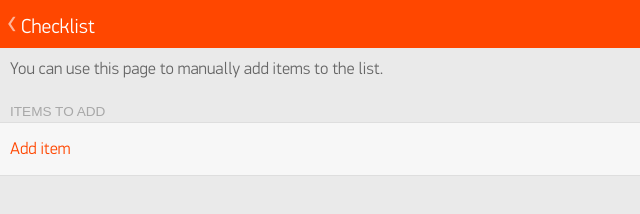
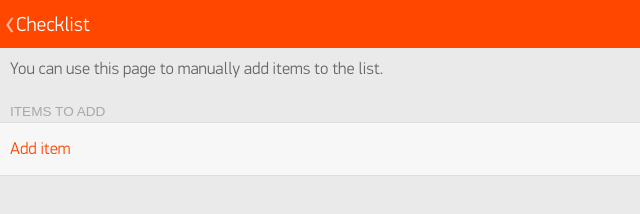
Before and after one commit to freakified/PebbleChecklist, a plain HTML site: page config.html in a window 1280 px wide. Shown: the full height of the page, 0-640 px from the left. Drawn offline with Linux system fonts and the light colour scheme.

Commit message:
Tweaked centering on toolbar

```diff
--- a/css/custom.css
+++ b/css/custom.css
@@ -10,22 +10,20 @@
 .main-toolbar h1 {
   font-size: 1.2em;
   color: white;
-  padding: 15px;
+  padding: 0;
   font-weight: 300;
   position: absolute;
-  top: 1px;
-  left: 6px;
+  top: 14px;
+  left: 16px;
 }
 
 .main-toolbar h1::before {
   content: '‹';
   font-size: 40px;
   position: absolute;
-  left: 3px;
-  top: 0;
   opacity: 0.6;
-  left: 0px;
-  top: -2px;
+  left: -12px;
+  top: -14px;
 }
 
 .item-button.disabled {
```
